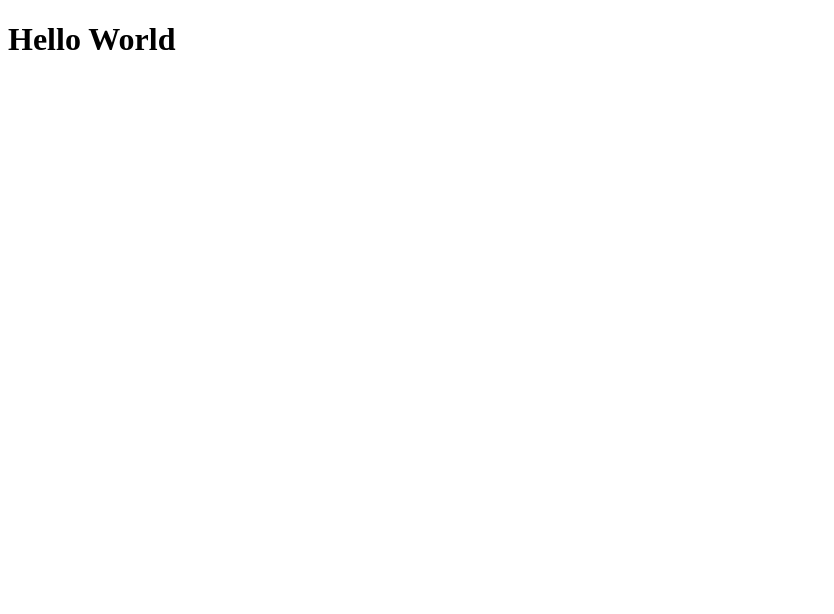
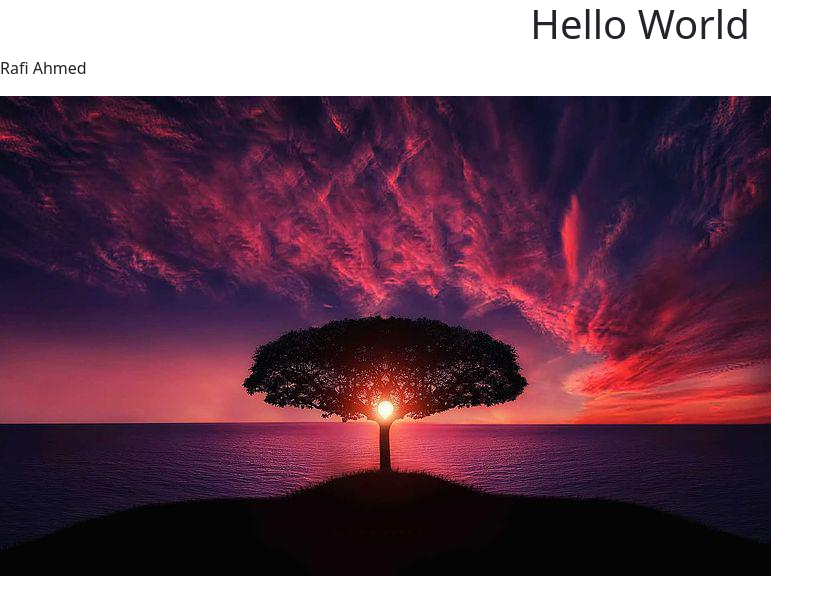
Before and after one commit to rafisgithub/supc-test, a plain HTML site: page index.html in a window 1280 px wide. Shown: the whole page, without its empty margins (0-834 px from the left). Drawn offline with nearby package versions, Linux system fonts and the light colour scheme.

Commit message:
adding pic

```diff
--- a/index.html
+++ b/index.html
@@ -4,9 +4,16 @@
     <meta charset="UTF-8">
     <meta http-equiv="X-UA-Compatible" content="IE=edge">
     <meta name="viewport" content="width=device-width, initial-scale=1.0">
+    <link rel="stylesheet" href="    https://cdn.jsdelivr.net/npm/bootstrap@5.3.0-alpha2/dist/css/bootstrap.min.css">
     <title>Document</title>
 </head>
 <body>
-    <h1>Hello World</h1>
+    <h1 class="text-center">Hello World</h1>
+    <p>Rafi Ahmed</p>
+    <img  src="image/tree-736885__480.jpg" alt="">
+
+
+    <script src="https://cdn.jsdelivr.net/npm/bootstrap@5.3.0-alpha2/dist/js/bootstrap.bundle.min.js
+    "></script>
 </body>
 </html>
```
Also changed, not shown: image/tree-736885__480.jpg (added).
